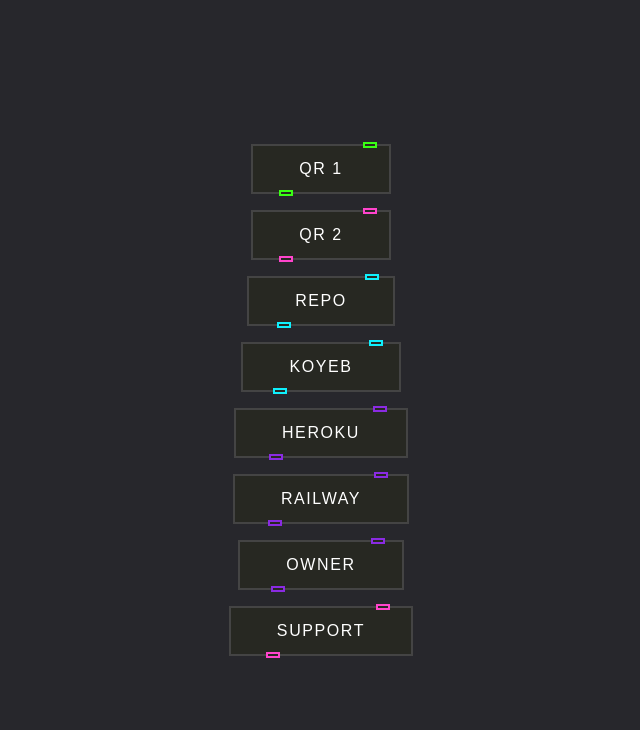
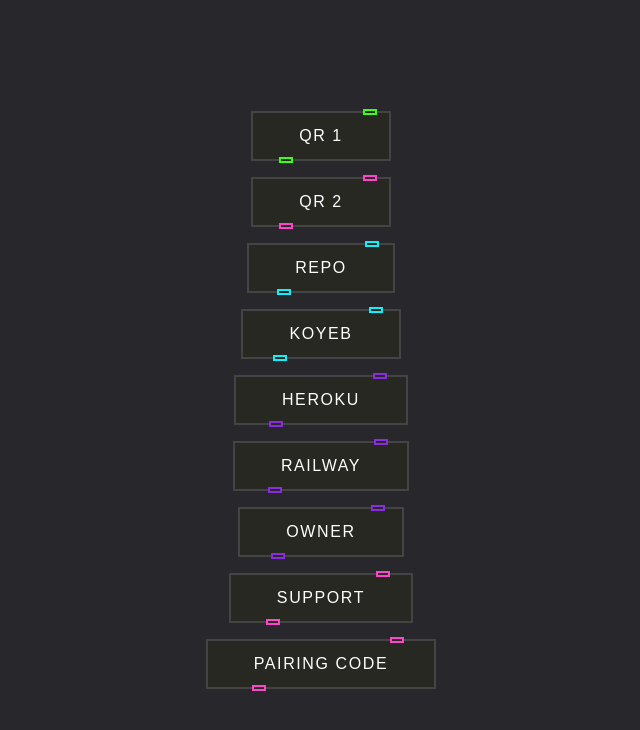
Before and after one commit to ALPHAkaveen/darkweb, a plain HTML site: page index.html in a window 1280 px wide. Shown: the whole page, without its empty margins (319-959 px from the left). Drawn offline with Linux system fonts and the light colour scheme.

Commit message:
Update index.html

```diff
--- a/index.html
+++ b/index.html
@@ -50,6 +50,12 @@
     <a href="https://chat.whatsapp.com/K7i6DvdR8u34WCFuASM26a" style="--clr:#FF44CC">
     <button><span>  Support  </span><i></i></button>
     </a>
+
+      </a>
+
+    <a href="https://replit.com/@BotKavee/Dark-Nero-bot?v=1" style="--clr:#FF44CC">
+    <button><span>  pairing code  </span><i></i></button>
+    </a>
 </body>
 
 </html>
```
